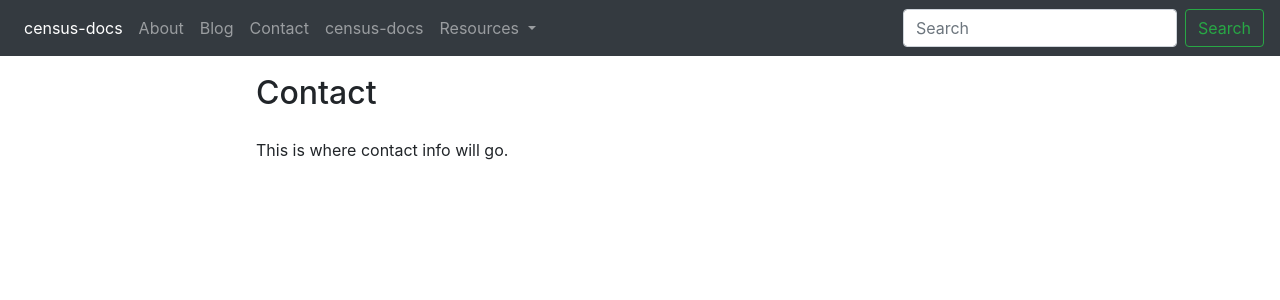
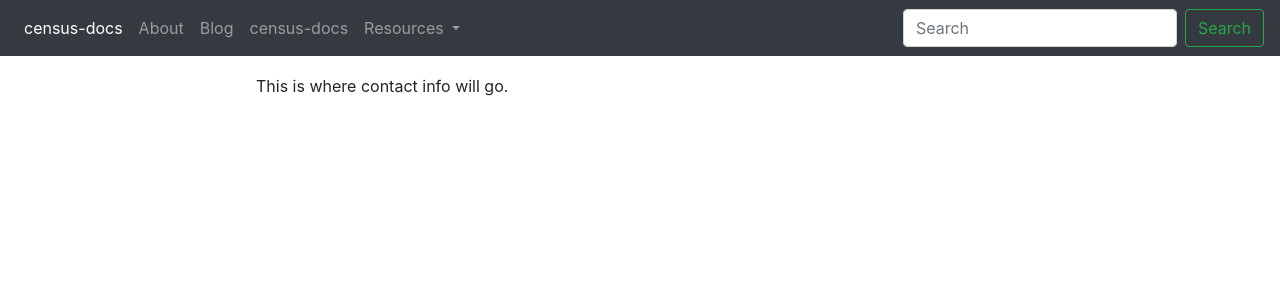
Before and after one commit to shepnathand/census-docs, a Jekyll site: the page built from contact.md, in a window 1280 px wide and 900 px high. Shown: the top 300 px of the window. Built offline with Jekyll 4.4.1, drawn with Linux system fonts in a browser that asks for light colours; nearby versions of some CDN libraries.

Commit message:
contact.md removed from navbar

```diff
--- a/_layouts/default.html
+++ b/_layouts/default.html
@@ -18,6 +18,5 @@
 	<script src="https://cdnjs.cloudflare.com/ajax/libs/popper.js/1.14.3/umd/popper.min.js" integrity="sha384-ZMP7rVo3mIykV+2+9J3UJ46jBk0WLaUAdn689aCwoqbBJiSnjAK/l8WvCWPIPm49" crossorigin="anonymous"></script>
 	<script src="https://stackpath.bootstrapcdn.com/bootstrap/4.1.1/js/bootstrap.min.js" integrity="sha384-smHYKdLADwkXOn1EmN1qk/HfnUcbVRZyYmZ4qpPea6sjB/pTJ0euyQp0Mk8ck+5T" crossorigin="anonymous"></script>
 	<script src="/main.js"></script>
-	<script src="../request-builder.js"></script>
 </body>
 </html>
--- a/contact.md
+++ b/contact.md
@@ -1,6 +1,6 @@
 ---
 layout: page
-title: Contact
+title:
 permalink: /Contact/
 ---
 
```
